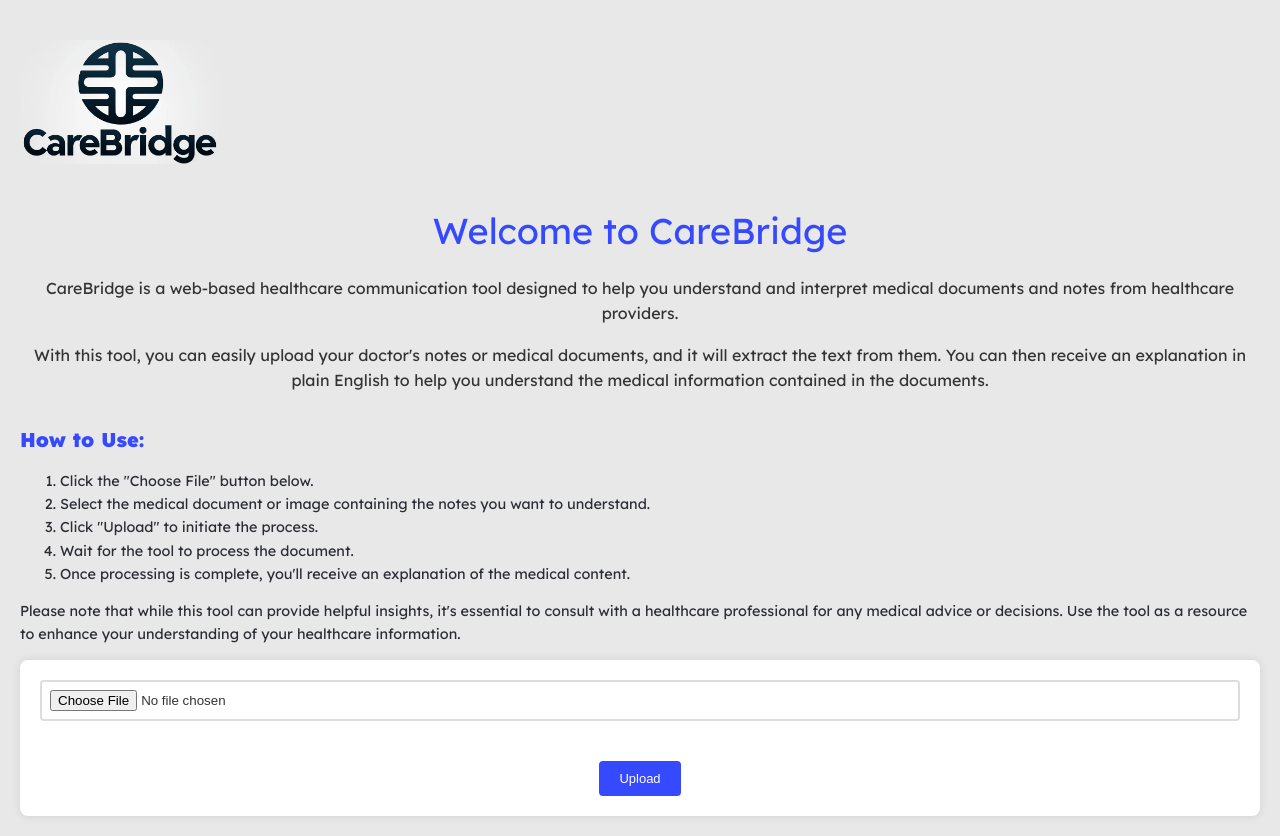
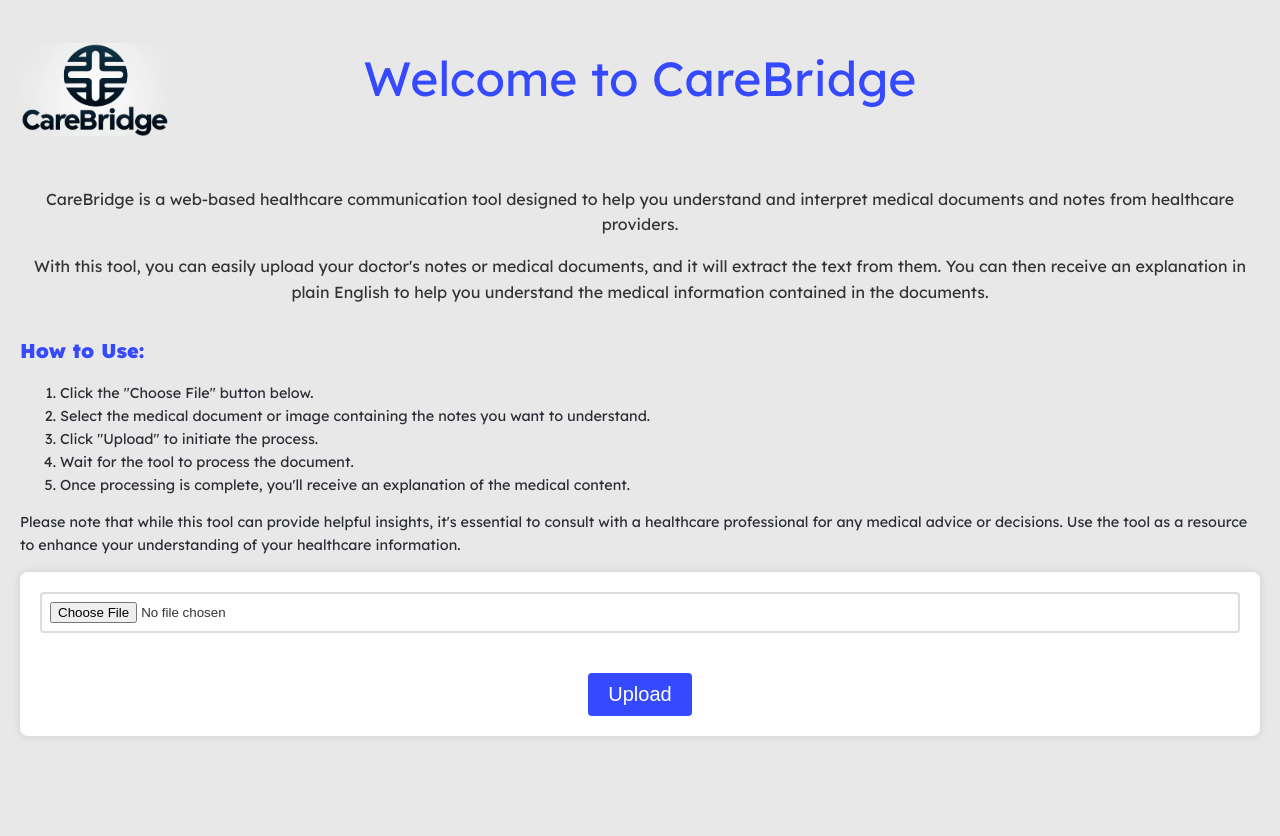
Before and after one commit to andreialbu03/CareBridge, a FastAPI app: page / in a window 1280 px wide. After the commit the page ends 736 px from the top, so only its background shows below. Run offline with FastAPI, Linux system fonts and the light colour scheme.

Commit message:
update styling

```diff
--- a/app/static/styles.css
+++ b/app/static/styles.css
@@ -39,16 +39,39 @@
   /* text-align: center; */
 }
 
+.header {
+  display: flex;
+  align-items: center;
+  justify-content: center;
+  margin-top: 0;
+}
+
+.logo-image {
+  position: absolute; /* Make logo position absolute */
+  left: 20px; /* Adjust as needed */
+  margin-top: 0;
+}
+
+.title-container {
+  width: 100%; /* Take full width of the header */
+  text-align: center;
+  margin-top: 10;
+  margin-bottom: 50px;
+}
+
 h1 {
   color: var(--clr-accent);
   /* font-size: var(--fs-h1); */
   margin-bottom: 20px;
+  font-size: var(--fs-h1);
+
+  margin: 0;
 }
 
 h2 {
   color: var(--clr-accent);
   font-size: var(--fs-h2);
-  margin-top: 30px;
+  /* margin-top: 30px; */
   margin-bottom: 10px;
 }
 
@@ -100,7 +123,7 @@
   border-radius: 4px;
   cursor: pointer;
   transition: background-color 0.3s;
-  font-size: 13px;
+  font-size: 20px;
 }
 
 button:hover {
@@ -109,7 +132,11 @@
 
 /* Image preview container */
 #imagePreviewContainer {
-  margin-top: 20px;
+  margin-top: 0;
+  flex-direction: column;
+  align-items: center;
+  justify-content: center;
+  height: 100%;
 }
 
 #imagePreview {
@@ -179,6 +206,10 @@
 }
 
 .logo-image img {
-  width: 200px;
+  width: 150px;
   height: auto;
 }
+
+.back-home {
+  text-align: center;
+}
--- a/app/templates/index.html
+++ b/app/templates/index.html
@@ -16,16 +16,18 @@
     <title>CareBridge</title>
   </head>
   <body>
-    <div class="logo-image">
-      <a href="/">
-        <img src="../static/logo.png" alt="Logo" />
-      </a>
+    <div class="header">
+      <div class="logo-image">
+        <a href="/">
+          <img src="../static/logo.png" alt="Logo" />
+        </a>
+      </div>
+      <div class="title-container">
+        <h1>Welcome to CareBridge</h1>
+      </div>
     </div>
 
-    <!-- <h1 class="top-left-title">CareBridge</h1> -->
-
     <div class="intro">
-      <h2>Welcome to CareBridge</h2>
       <p>
         CareBridge is a web-based healthcare communication tool designed to help
         you understand and interpret medical documents and notes from healthcare
@@ -99,7 +101,7 @@
           var reader = new FileReader();
           reader.onload = function (e) {
             imagePreview.src = e.target.result;
-            imagePreviewContainer.style.display = "block";
+            imagePreviewContainer.style.display = "flex";
           };
           reader.readAsDataURL(fileInput.files[0]);
         }
```
Also changed, not shown: app/templates/result.html (+44 -3 lines).
